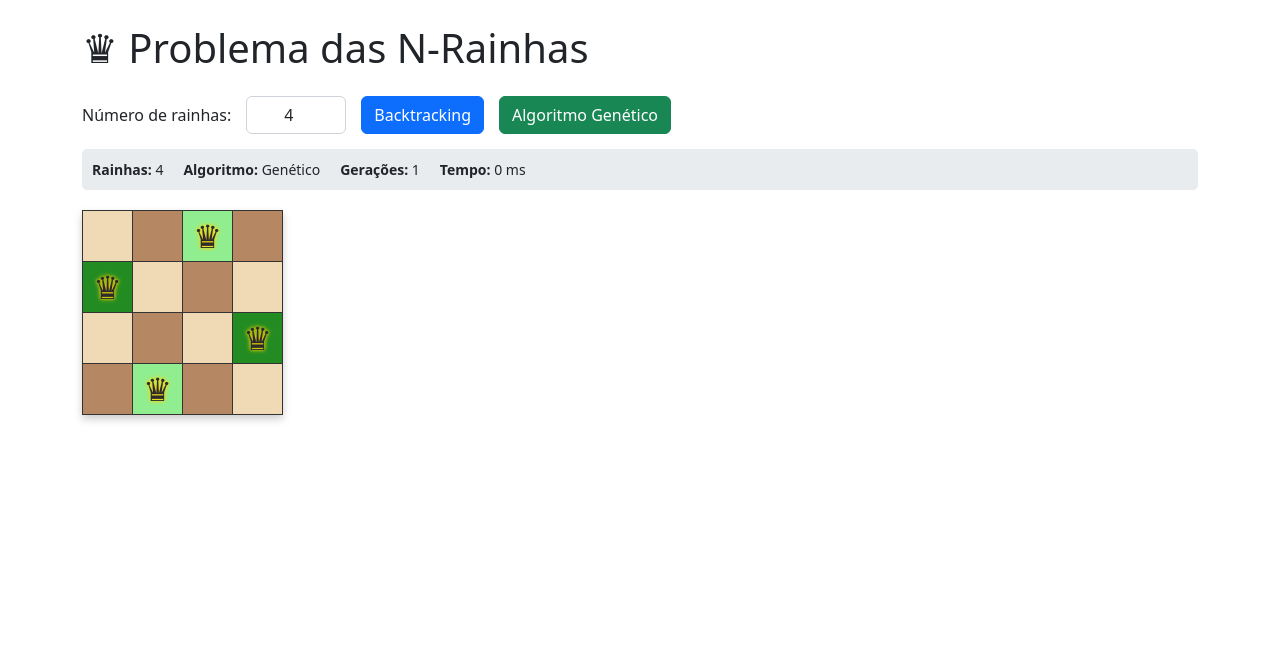
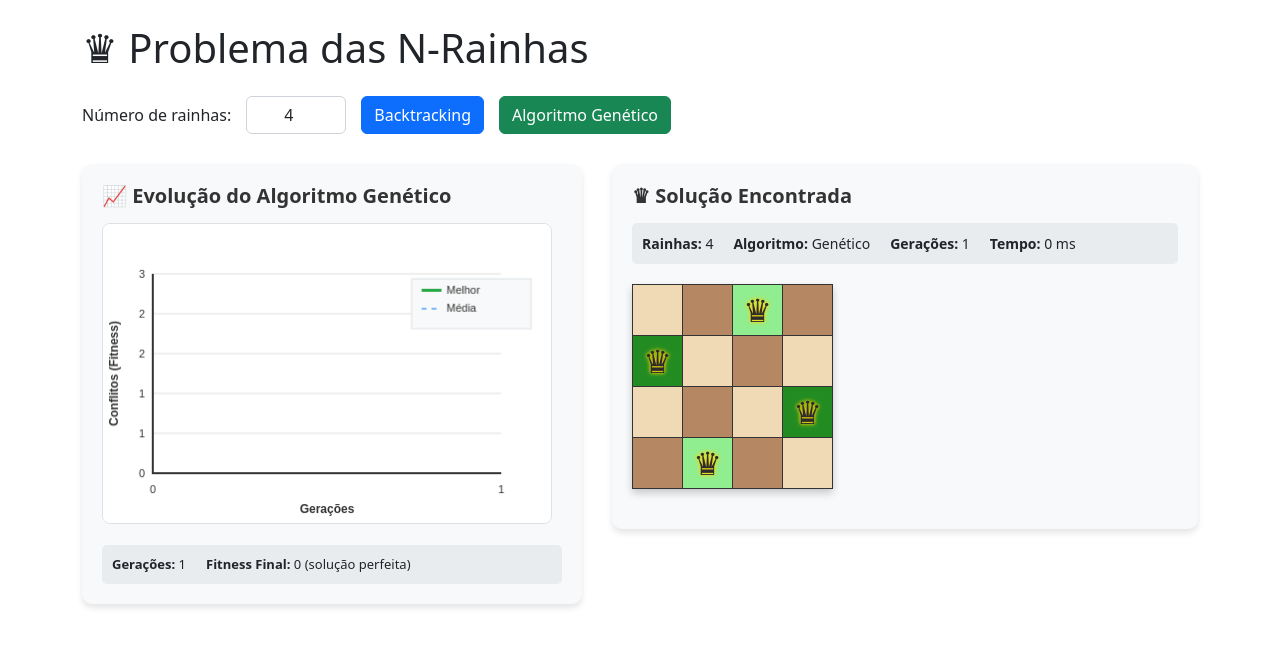
Before and after one commit to Silvino-Miranda/n-rainhas-spa, an Angular app: page / in a window 1280 px wide. Both pictures are taken after a click on the button "Algoritmo Genético". Shown: the top 646 px of the page. Built offline with nearby package versions, Linux system fonts and the light colour scheme.

Commit message:
feat: enhance QueensSolver with evolution tracking and chart visualization for Genetic Algorithm

```diff
--- a/src/app/queens-solver/queens-solver-ga.service.ts
+++ b/src/app/queens-solver/queens-solver-ga.service.ts
@@ -1,4 +1,14 @@
 import { Injectable } from '@angular/core';
+
+/**
+ * Interface para o resultado do AG com histórico de evolução
+ */
+export interface GAResult {
+  board: number[][];
+  generations: number;
+  fitness: number;
+  evolutionHistory: { generation: number; bestFitness: number; avgFitness: number }[];
+}
 
 /**
  * Serviço para resolver o problema das N-Rainhas usando Algoritmo Genético (AG)
@@ -23,12 +33,17 @@ export class QueensSolverGaService {
   /**
    * Resolve o problema das N-Rainhas usando Algoritmo Genético
    * @param n Número de rainhas
-   * @returns Objeto com a solução (matriz NxN) e estatísticas, ou null se não encontrou
+   * @returns Objeto com a solução (matriz NxN), estatísticas e histórico de evolução
    */
-  solve(n: number): { board: number[][], generations: number, fitness: number } | null {
+  solve(n: number): GAResult | null {
     // Casos especiais
     if (n === 1) {
-      return { board: [[1]], generations: 0, fitness: 0 };
+      return {
+        board: [[1]],
+        generations: 0,
+        fitness: 0,
+        evolutionHistory: [{ generation: 0, bestFitness: 0, avgFitness: 0 }]
+      };
     }
     if (n === 2 || n === 3) {
       return null; // Não existe solução
@@ -37,6 +52,9 @@ export class QueensSolverGaService {
     // Ajustar parâmetros baseado no tamanho do problema
     this.adjustParameters(n);
 
+    // Histórico de evolução para o gráfico
+    const evolutionHistory: { generation: number; bestFitness: number; avgFitness: number }[] = [];
+
     // Inicializar população
     let population = this.initializePopulation(n);
 
@@ -44,13 +62,25 @@ export class QueensSolverGaService {
       // Avaliar fitness de cada indivíduo
       const fitnessScores = population.map(individual => this.calculateFitness(individual));
 
+      // Calcular estatísticas para o histórico
+      const bestFitness = Math.min(...fitnessScores);
+      const avgFitness = fitnessScores.reduce((a, b) => a + b, 0) / fitnessScores.length;
+
+      // Registrar no histórico
+      evolutionHistory.push({
+        generation: generation + 1,
+        bestFitness,
+        avgFitness: Math.round(avgFitness * 100) / 100
+      });
+
       // Verificar se encontramos uma solução perfeita (fitness = 0 conflitos)
-      const bestIndex = fitnessScores.indexOf(Math.min(...fitnessScores));
+      const bestIndex = fitnessScores.indexOf(bestFitness);
       if (fitnessScores[bestIndex] === 0) {
         return {
           board: this.chromosomeToBoard(population[bestIndex]),
           generations: generation + 1,
-          fitness: 0
+          fitness: 0,
+          evolutionHistory
         };
       }
 
@@ -97,7 +127,8 @@ export class QueensSolverGaService {
       return {
         board: this.chromosomeToBoard(population[bestIndex]),
         generations: this.maxGenerations,
-        fitness: 0
+        fitness: 0,
+        evolutionHistory
       };
     }
 
--- a/src/app/queens-solver/queens-solver.component.html
+++ b/src/app/queens-solver/queens-solver.component.html
@@ -43,8 +43,25 @@
     <small>Dica: Os casos N=2 e N=3 não possuem solução válida.</small>
   </div>
 
-  <!-- Solution display -->
-  <section *ngIf="solution && !isLoading">
+  <!-- Solution display - Two column layout -->
+  <div *ngIf="solution && !isLoading" class="results-container">
+    <div class="results-row">
+      <!-- Coluna do Gráfico (apenas para AG) -->
+      <div class="chart-column" *ngIf="algorithmUsed === 'ga' && evolutionHistory.length > 0">
+        <div class="chart-container">
+          <h5>📈 Evolução do Algoritmo Genético</h5>
+          <canvas #evolutionChart width="450" height="300"></canvas>
+          <div class="chart-info">
+            <span><strong>Gerações:</strong> {{ generations }}</span>
+            <span><strong>Fitness Final:</strong> 0 (solução perfeita)</span>
+          </div>
+        </div>
+      </div>
+
+      <!-- Coluna do Tabuleiro -->
+      <div class="board-column" [class.full-width]="algorithmUsed !== 'ga'">
+        <div class="board-container">
+          <h5>♛ Solução Encontrada</h5>
           <div class="stats">
             <span><strong>Rainhas:</strong> {{ queensCount }}</span>
             <span><strong>Algoritmo:</strong> {{ algorithmUsed === 'ga' ? 'Genético' : 'Backtracking' }}</span>
@@ -60,5 +77,8 @@
               </td>
             </tr>
           </table>
-  </section>
         </div>
+      </div>
+    </div>
+  </div>
+</div>
--- a/src/app/queens-solver/queens-solver.component.scss
+++ b/src/app/queens-solver/queens-solver.component.scss
@@ -113,3 +113,91 @@
     margin-right: 20px;
   }
 }
+
+// Two-column layout
+.results-container {
+  margin-top: 30px;
+}
+
+.results-row {
+  display: flex;
+  gap: 30px;
+  flex-wrap: wrap;
+}
+
+.chart-column {
+  flex: 1;
+  min-width: 300px;
+  max-width: 500px;
+}
+
+.board-column {
+  flex: 1;
+  min-width: 300px;
+
+  &.full-width {
+    max-width: 100%;
+  }
+}
+
+// Chart container
+.chart-container {
+  background: #f8f9fa;
+  border-radius: 10px;
+  padding: 20px;
+  box-shadow: 0 4px 6px rgba(0, 0, 0, 0.1);
+  height: 100%;
+
+  h5 {
+    margin-bottom: 15px;
+    color: #333;
+    font-weight: 600;
+  }
+
+  canvas {
+    width: 100%;
+    max-width: 450px;
+    background: white;
+    border-radius: 8px;
+    border: 1px solid #dee2e6;
+  }
+
+  .chart-info {
+    margin-top: 15px;
+    padding: 10px;
+    background: #e9ecef;
+    border-radius: 5px;
+    font-size: 13px;
+
+    span {
+      display: inline-block;
+      margin-right: 20px;
+    }
+  }
+}
+
+// Board container
+.board-container {
+  background: #f8f9fa;
+  border-radius: 10px;
+  padding: 20px;
+  box-shadow: 0 4px 6px rgba(0, 0, 0, 0.1);
+
+  h5 {
+    margin-bottom: 15px;
+    color: #333;
+    font-weight: 600;
+  }
+}
+
+// Responsive
+@media (max-width: 900px) {
+  .results-row {
+    flex-direction: column;
+  }
+
+  .chart-column,
+  .board-column {
+    max-width: 100%;
+  }
+}
--- a/src/app/queens-solver/queens-solver.component.ts
+++ b/src/app/queens-solver/queens-solver.component.ts
@@ -1,7 +1,7 @@
-import { Component } from '@angular/core';
+import { Component, ViewChild, ElementRef } from '@angular/core';
 import { FormBuilder, FormGroup, Validators } from '@angular/forms';
 import { QueensSolverService } from './queens-solver.service';
-import { QueensSolverGaService } from './queens-solver-ga.service';
+import { QueensSolverGaService, GAResult } from './queens-solver-ga.service';
 
 @Component({
   selector: 'app-queens-solver',
@@ -9,6 +9,8 @@ import { QueensSolverGaService } from './queens-solver-ga.service';
   styleUrls: ['./queens-solver.component.scss']
 })
 export class QueensSolverComponent {
+  @ViewChild('evolutionChart') chartCanvas!: ElementRef<HTMLCanvasElement>;
+
   form: FormGroup;
 
   // Estado da aplicação
@@ -21,6 +23,7 @@ export class QueensSolverComponent {
   // Propriedades para AG
   generations = 0;
   algorithmUsed: 'backtracking' | 'ga' | null = null;
+  evolutionHistory: { generation: number; bestFitness: number; avgFitness: number }[] = [];
 
   // Limites para o número de rainhas
   readonly MIN_QUEENS = 1;
@@ -64,6 +67,7 @@ export class QueensSolverComponent {
   solve(n: number): void {
     this.resetState(n);
     this.algorithmUsed = 'backtracking';
+    this.evolutionHistory = [];
 
     // Usar setTimeout para permitir que a UI atualize antes de resolver
     setTimeout(() => {
@@ -100,10 +104,14 @@ export class QueensSolverComponent {
       if (result) {
         this.solution = result.board;
         this.generations = result.generations;
+        this.evolutionHistory = result.evolutionHistory;
         this.noSolution = false;
+        // Desenhar gráfico após Angular atualizar a view
+        setTimeout(() => this.drawChart(), 0);
       } else {
         this.solution = null;
         this.generations = 0;
+        this.evolutionHistory = [];
         this.noSolution = true;
       }
     }, 10);
@@ -115,6 +123,7 @@ export class QueensSolverComponent {
     this.isLoading = true;
     this.queensCount = n;
     this.generations = 0;
+    this.evolutionHistory = [];
   }
 
   /**
@@ -126,4 +135,134 @@ export class QueensSolverComponent {
     const baseClass = isLight ? 'light' : 'dark';
     return cellValue === 1 ? `${baseClass} queen` : baseClass;
   }
+
+  /**
+   * Desenha o gráfico de evolução do AG no canvas
+   */
+  drawChart(): void {
+    if (!this.chartCanvas || this.evolutionHistory.length === 0) return;
+
+    const canvas = this.chartCanvas.nativeElement;
+    const ctx = canvas.getContext('2d');
+    if (!ctx) return;
+
+    const width = canvas.width;
+    const height = canvas.height;
+    const padding = 50;
+    const chartWidth = width - padding * 2;
+    const chartHeight = height - padding * 2;
+
+    // Limpar canvas
+    ctx.fillStyle = '#ffffff';
+    ctx.fillRect(0, 0, width, height);
+
+    // Dados
+    const data = this.evolutionHistory;
+    const maxFitness = Math.max(...data.map(d => Math.max(d.bestFitness, d.avgFitness)), 1);
+    const maxGen = data.length;
+
+    // Desenhar grid
+    ctx.strokeStyle = '#e0e0e0';
+    ctx.lineWidth = 1;
+    for (let i = 0; i <= 5; i++) {
+      const y = padding + (chartHeight / 5) * i;
+      ctx.beginPath();
+      ctx.moveTo(padding, y);
+      ctx.lineTo(width - padding, y);
+      ctx.stroke();
+    }
+
+    // Eixos
+    ctx.strokeStyle = '#333333';
+    ctx.lineWidth = 2;
+    ctx.beginPath();
+    ctx.moveTo(padding, padding);
+    ctx.lineTo(padding, height - padding);
+    ctx.lineTo(width - padding, height - padding);
+    ctx.stroke();
+
+    // Labels dos eixos
+    ctx.fillStyle = '#333333';
+    ctx.font = 'bold 12px Arial';
+    ctx.textAlign = 'center';
+    ctx.fillText('Gerações', width / 2, height - 10);
+
+    ctx.save();
+    ctx.translate(15, height / 2);
+    ctx.rotate(-Math.PI / 2);
+    ctx.fillText('Conflitos (Fitness)', 0, 0);
+    ctx.restore();
+
+    // Escala Y
+    ctx.font = '11px Arial';
+    ctx.textAlign = 'right';
+    for (let i = 0; i <= 5; i++) {
+      const y = padding + (chartHeight / 5) * i;
+      const val = Math.round(maxFitness * (5 - i) / 5);
+      ctx.fillText(val.toString(), padding - 8, y + 4);
+    }
+
+    // Escala X
+    ctx.textAlign = 'center';
+    const xSteps = Math.min(5, maxGen);
+    for (let i = 0; i <= xSteps; i++) {
+      const x = padding + (chartWidth / xSteps) * i;
+      const gen = Math.round((maxGen / xSteps) * i);
+      ctx.fillText(gen.toString(), x, height - padding + 20);
+    }
+
+    // Linha da média (azul tracejada)
+    ctx.strokeStyle = '#007bff';
+    ctx.lineWidth = 2;
+    ctx.setLineDash([5, 5]);
+    ctx.beginPath();
+    data.forEach((d, i) => {
+      const x = padding + (i / (maxGen - 1 || 1)) * chartWidth;
+      const y = height - padding - (d.avgFitness / maxFitness) * chartHeight;
+      if (i === 0) ctx.moveTo(x, y);
+      else ctx.lineTo(x, y);
+    });
+    ctx.stroke();
+    ctx.setLineDash([]);
+
+    // Linha do melhor fitness (verde)
+    ctx.strokeStyle = '#28a745';
+    ctx.lineWidth = 3;
+    ctx.beginPath();
+    data.forEach((d, i) => {
+      const x = padding + (i / (maxGen - 1 || 1)) * chartWidth;
+      const y = height - padding - (d.bestFitness / maxFitness) * chartHeight;
+      if (i === 0) ctx.moveTo(x, y);
+      else ctx.lineTo(x, y);
+    });
+    ctx.stroke();
+
+    // Legenda
+    const legendX = width - 130;
+    const legendY = padding + 10;
+
+    ctx.fillStyle = '#f8f9fa';
+    ctx.fillRect(legendX - 10, legendY - 5, 120, 50);
+    ctx.strokeStyle = '#dee2e6';
+    ctx.lineWidth = 1;
+    ctx.strokeRect(legendX - 10, legendY - 5, 120, 50);
+
+    ctx.font = '11px Arial';
+    ctx.textAlign = 'left';
+
+    ctx.fillStyle = '#28a745';
+    ctx.fillRect(legendX, legendY + 5, 20, 3);
+    ctx.fillStyle = '#333';
+    ctx.fillText('Melhor', legendX + 25, legendY + 10);
+
+    ctx.strokeStyle = '#007bff';
+    ctx.setLineDash([5, 5]);
+    ctx.beginPath();
+    ctx.moveTo(legendX, legendY + 25);
+    ctx.lineTo(legendX + 20, legendY + 25);
+    ctx.stroke();
+    ctx.setLineDash([]);
+    ctx.fillStyle = '#333';
+    ctx.fillText('Média', legendX + 25, legendY + 28);
+  }
 }
```
Lines whose indentation alone changed are shown as unchanged.
